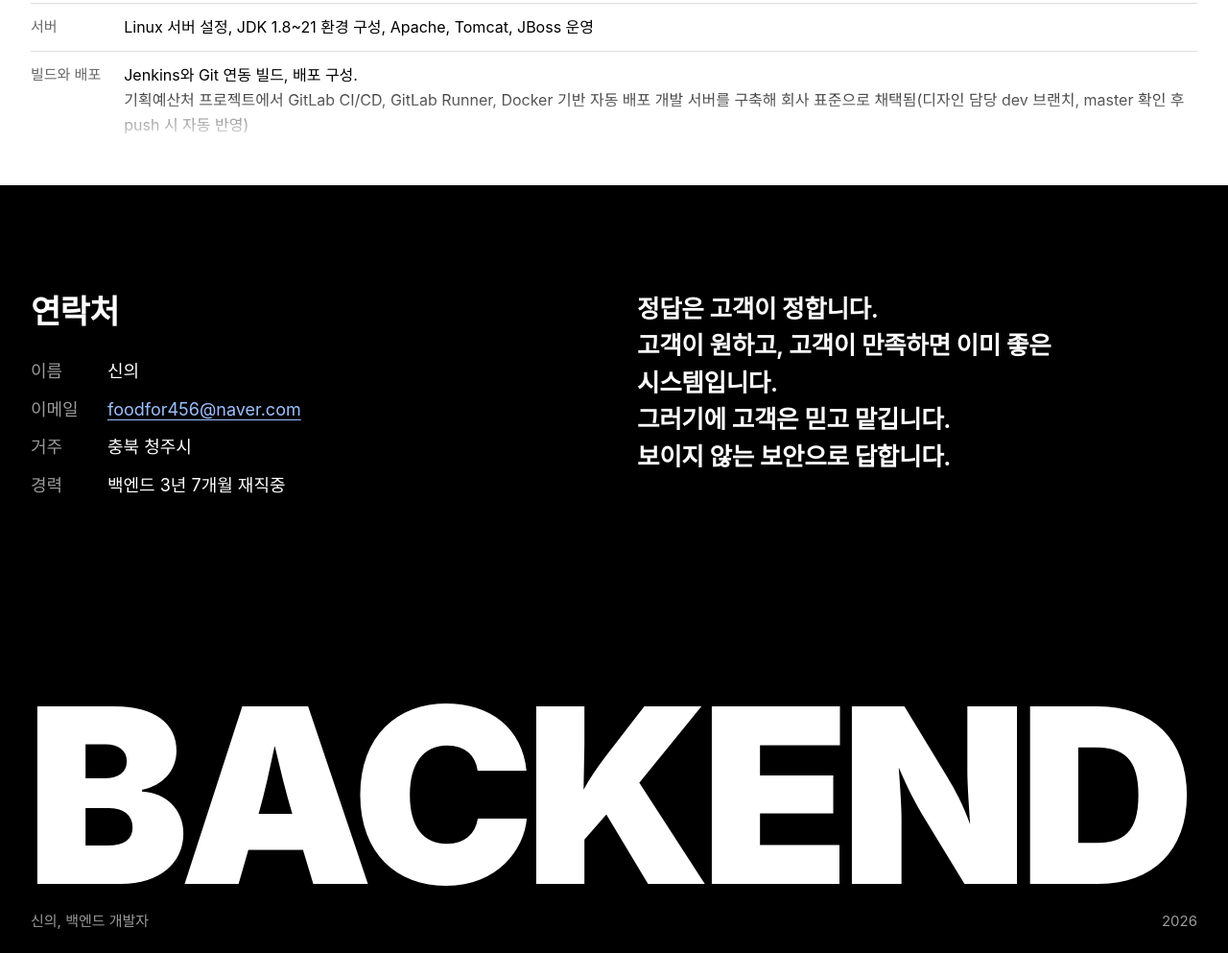
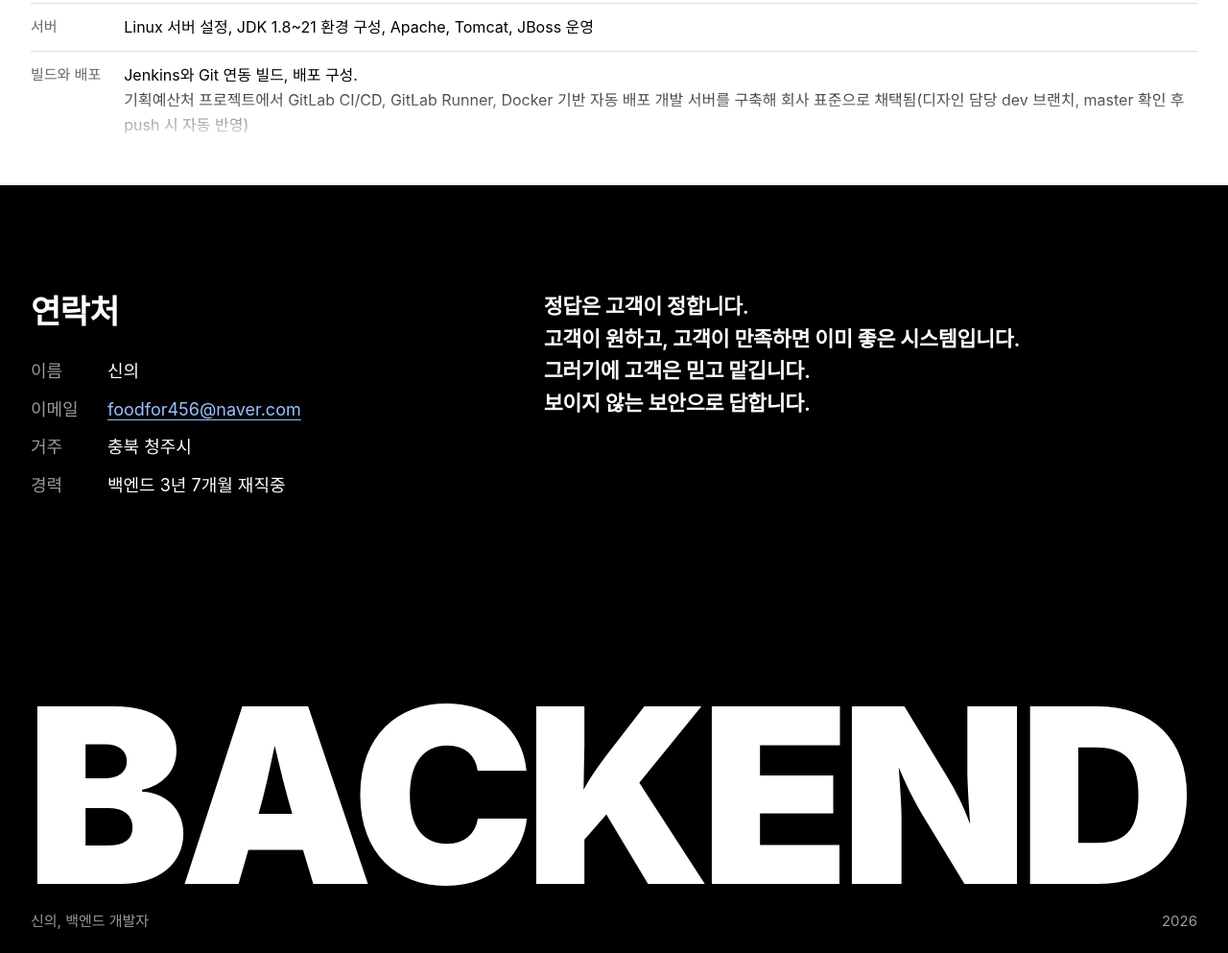
Before and after one commit to foodfor456/foodfor456.github.io, a plain HTML site: page v3/index.html in a window 1280 px wide. Shown: the part 4607-5600 px from the top of the page at 96% size. Drawn offline with Linux system fonts and the light colour scheme; a web font is replaced by a local one.

Commit message:
v3 신조 줄바꿈 고정, 연락처 오른쪽 칸 확장
Co-Authored-By: Claude Fable 5.1 <noreply@anthropic.com>
Claude-Session: https://claude.ai/code/session_01HyJxJvh3xGtRufEU8hzQTB

```diff
--- a/v3/index.html
+++ b/v3/index.html
@@ -170,9 +170,9 @@ td.k .run{color:var(--ac);font-weight:600}
 
 /* 마무리, 검정 면 */
 .end{min-height:100vh;height:100vh;display:flex;flex-direction:column;justify-content:space-between;padding:110px 0 20px}
-.end .grid{display:grid;grid-template-columns:1fr 1fr;gap:48px;align-items:start}
+.end .grid{display:grid;grid-template-columns:1fr 1.4fr;gap:48px;align-items:start}
 .end h2{margin-bottom:24px}
-.end .motto{font-size:clamp(22px,2vw,30px);font-weight:600;line-height:1.5;letter-spacing:-.015em;margin:0;max-width:640px}
+.end .motto{font-size:clamp(20px,1.7vw,27px);font-weight:600;line-height:1.55;letter-spacing:-.015em;margin:0;white-space:nowrap}
 .end dl{margin:0;display:grid;grid-template-columns:80px 1fr;row-gap:8px;font-size:18px}
 .end dt{color:var(--mute)}
 .end dd{margin:0}
@@ -198,6 +198,7 @@ td.k .run{color:var(--ac);font-weight:600}
   .skills{padding-bottom:90px}
   .end{padding-top:70px}
   .end .grid{grid-template-columns:1fr}
+  .end .motto{white-space:normal}
   table{min-width:640px}
   h2{font-size:26px;margin-bottom:24px}
 }
```
